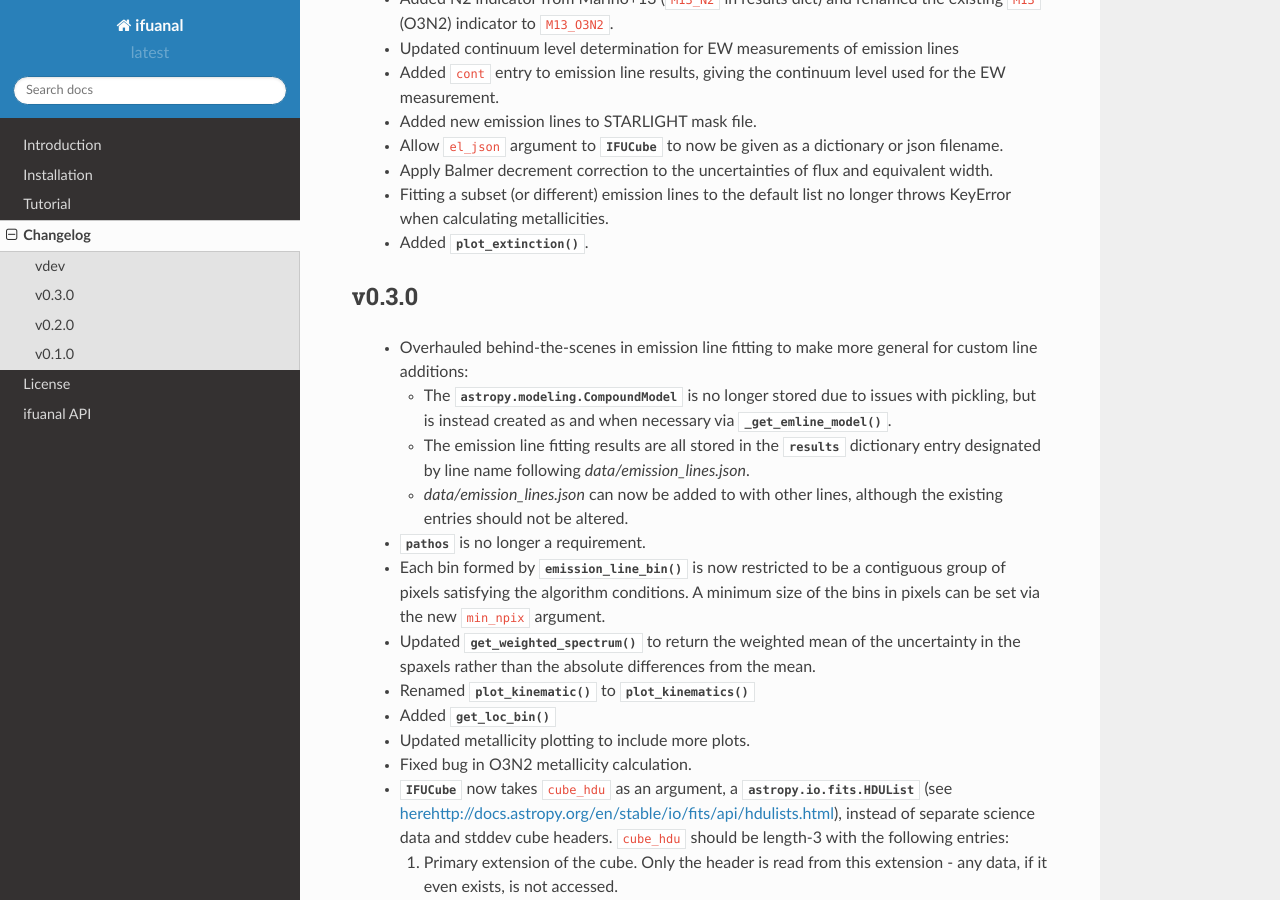
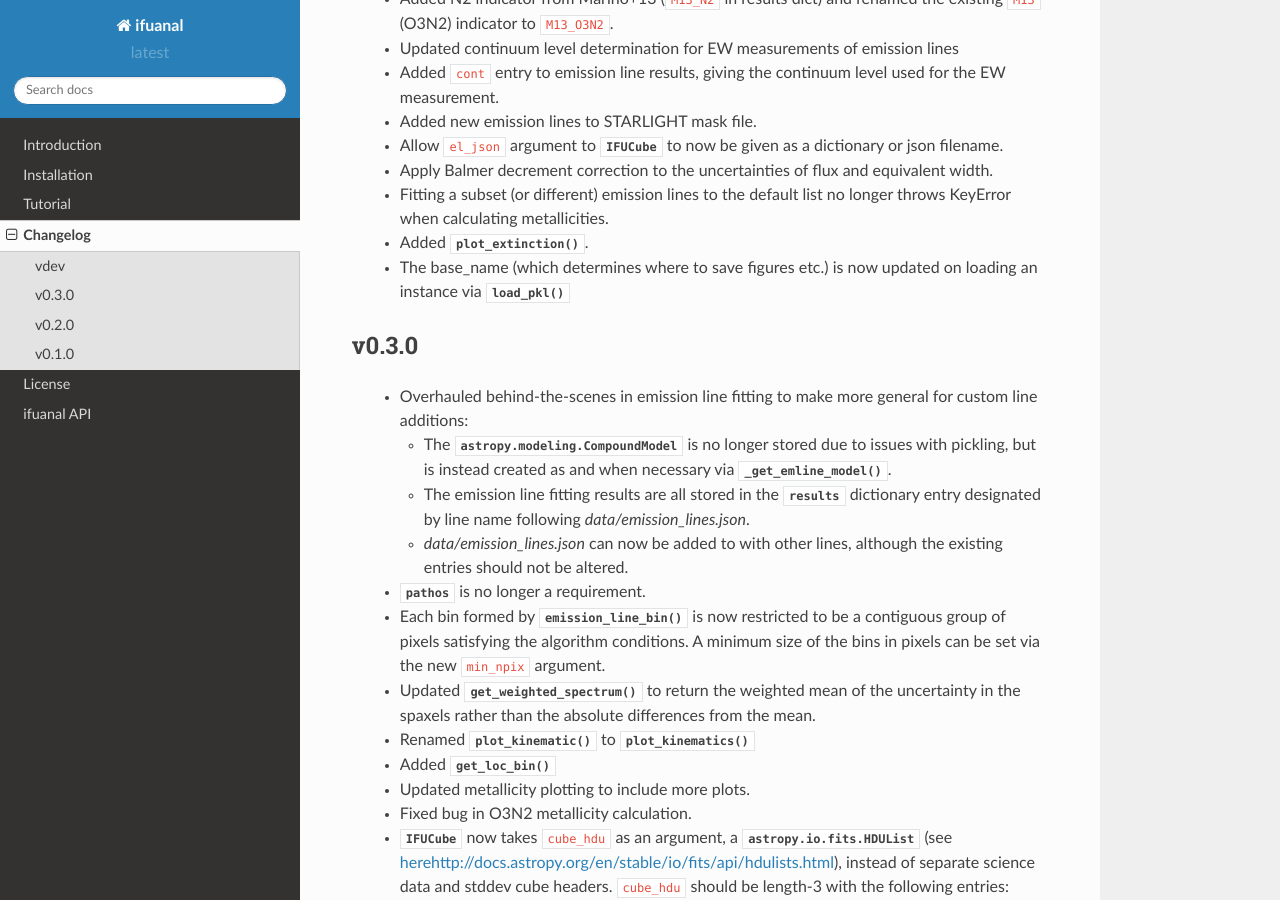
Before and after one commit to Lyalpha/ifuanal, a Sphinx documentation site: the page built from docs/changelog.rst, in a window 1280 px wide and 900 px high, scrolled down 1183 px. Built offline with Sphinx 7.4.7 and the Read the Docs theme 2.0.0, drawn with Linux system fonts in a browser that asks for light colours.

Commit message:
Update base_name on loading an instance

```diff
--- a/docs/changelog.rst
+++ b/docs/changelog.rst
@@ -66,6 +66,8 @@ vdev
  * Fitting a subset (or different) emission lines to the default list no longer
    throws KeyError when calculating metallicities.
  * Added :meth:`plot_extinction`.
+ * The base_name (which determines where to save figures etc.) is now updated
+   on loading an instance via :meth:`load_pkl`
 
 v0.3.0
 ------
--- a/ifuanal.py
+++ b/ifuanal.py
@@ -2039,6 +2039,8 @@ class IFUCube(object):
         cls.__dict__["stddev_cube"] = cube_hdu[2]
         # Let's update n_cpu incase we're loading on a different machine
         cls.n_cpu = int(min(mp.cpu_count()-1,mp.cpu_count()*0.9))
+        # Update the base_name in case we're in a different location
+        cls.base_name = os.path.splitext(os.path.abspath(pkl_file))[0]
         print("loaded pkl file {}".format(pkl_file))
         return cls
 
```
